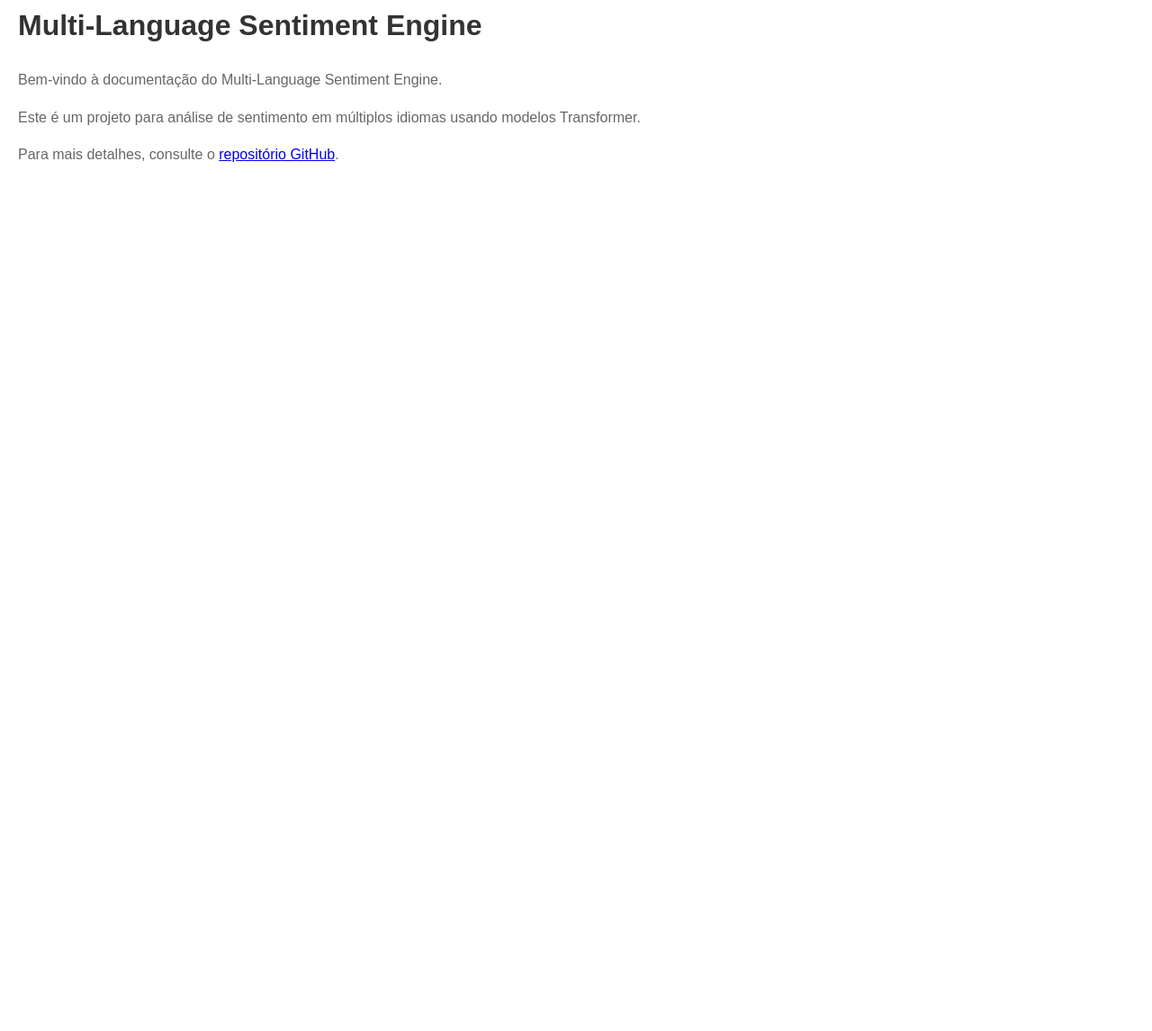
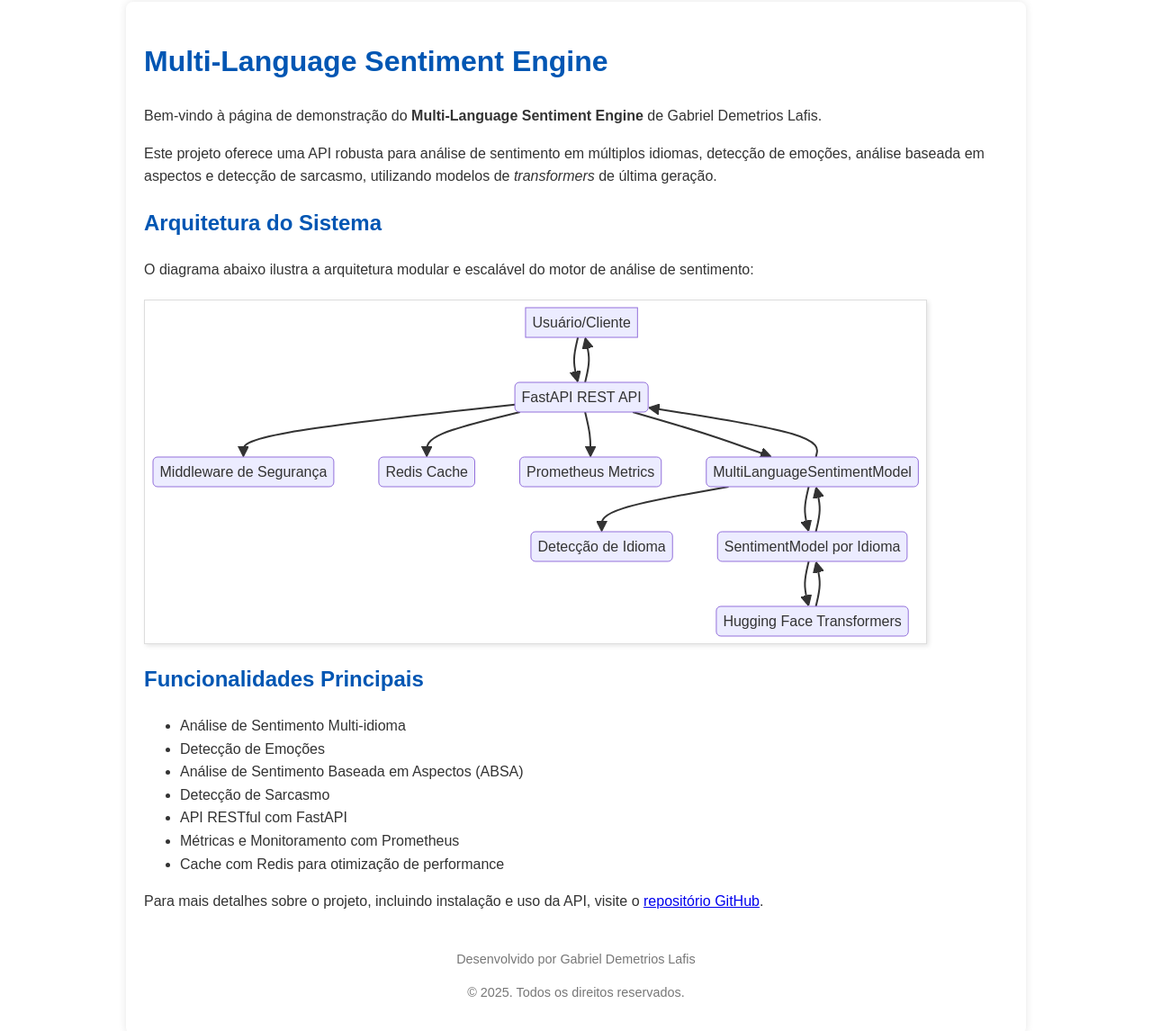
Before and after one commit to galafis/multi-language-sentiment-engine, a plain HTML site: page docs/index.html in a window 1280 px wide. Shown: the part 18-1164 px from the top of the page at 90% size. Before the commit the page ends 800 px from the top, so only its background shows below. Drawn offline with Linux system fonts and the light colour scheme.

Commit message:
feat: Aprimoramento profissional do repositório, incluindo estrutura, documentação e correção de código.

```diff
--- a/docs/index.html
+++ b/docs/index.html
@@ -3,17 +3,68 @@
 <head>
     <meta charset="UTF-8">
     <meta name="viewport" content="width=device-width, initial-scale=1.0">
-    <title>Multi-Language Sentiment Engine Documentation</title>
+    <title>Multi-Language Sentiment Engine - Demo</title>
     <style>
-        body { font-family: Arial, sans-serif; line-height: 1.6; margin: 20px; }
-        h1 { color: #333; }
-        p { color: #666; }
+        body {
+            font-family: Arial, sans-serif;
+            margin: 20px;
+            line-height: 1.6;
+            color: #333;
+        }
+        h1, h2 {
+            color: #0056b3;
+        }
+        img {
+            max-width: 100%;
+            height: auto;
+            display: block;
+            margin: 20px 0;
+            border: 1px solid #ddd;
+            box-shadow: 2px 2px 5px rgba(0,0,0,0.1);
+        }
+        .container {
+            max-width: 960px;
+            margin: 0 auto;
+            padding: 20px;
+            background: #fff;
+            border-radius: 8px;
+            box-shadow: 0 0 10px rgba(0,0,0,0.1);
+        }
+        .footer {
+            margin-top: 40px;
+            text-align: center;
+            font-size: 0.9em;
+            color: #777;
+        }
     </style>
 </head>
 <body>
-    <h1>Multi-Language Sentiment Engine</h1>
-    <p>Bem-vindo à documentação do Multi-Language Sentiment Engine.</p>
-    <p>Este é um projeto para análise de sentimento em múltiplos idiomas usando modelos Transformer.</p>
-    <p>Para mais detalhes, consulte o <a href="https://github.com/gabrieldem/multi-language-sentiment-engine">repositório GitHub</a>.</p>
+    <div class="container">
+        <h1>Multi-Language Sentiment Engine</h1>
+        <p>Bem-vindo à página de demonstração do <strong>Multi-Language Sentiment Engine</strong> de Gabriel Demetrios Lafis.</p>
+        <p>Este projeto oferece uma API robusta para análise de sentimento em múltiplos idiomas, detecção de emoções, análise baseada em aspectos e detecção de sarcasmo, utilizando modelos de <em>transformers</em> de última geração.</p>
+
+        <h2>Arquitetura do Sistema</h2>
+        <p>O diagrama abaixo ilustra a arquitetura modular e escalável do motor de análise de sentimento:</p>
+        <img src="architecture_diagram.png" alt="Architecture Diagram">
+
+        <h2>Funcionalidades Principais</h2>
+        <ul>
+            <li>Análise de Sentimento Multi-idioma</li>
+            <li>Detecção de Emoções</li>
+            <li>Análise de Sentimento Baseada em Aspectos (ABSA)</li>
+            <li>Detecção de Sarcasmo</li>
+            <li>API RESTful com FastAPI</li>
+            <li>Métricas e Monitoramento com Prometheus</li>
+            <li>Cache com Redis para otimização de performance</li>
+        </ul>
+
+        <p>Para mais detalhes sobre o projeto, incluindo instalação e uso da API, visite o <a href="https://github.com/GabrielDemetriosLafis/multi-language-sentiment-engine">repositório GitHub</a>.</p>
+
+        <div class="footer">
+            <p>Desenvolvido por Gabriel Demetrios Lafis</p>
+            <p>&copy; 2025. Todos os direitos reservados.</p>
+        </div>
+    </div>
 </body>
 </html>
```
Also changed, not shown: 1 other file.
